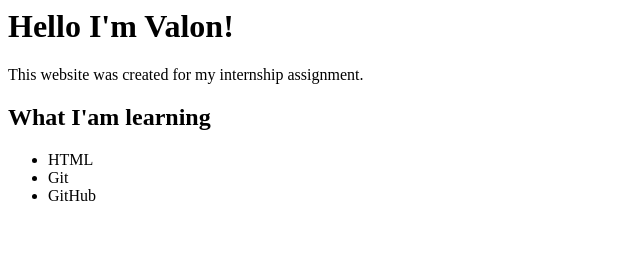
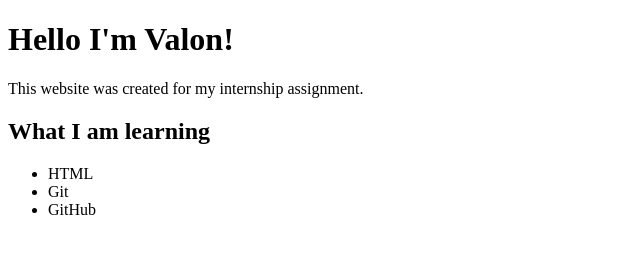
Before and after one commit to Valonidrizii/Git-praktike, a plain HTML site: page index.html in a window 1280 px wide. Shown: the whole page, without its empty margins (0-640 px from the left). Drawn offline with Linux system fonts and the light colour scheme.

Commit message:
Fix HTML doctype and heading text

```diff
--- a/index.html
+++ b/index.html
@@ -1,3 +1,4 @@
+<!DOCTYPE html>
 <html lang="en">
   <head>
     <meta charset="UTF-8" />
@@ -7,7 +8,7 @@
   <body>
     <h1>Hello I'm Valon!</h1>
     <p>This website was created for my internship assignment.</p>
-    <h2>What I'am learning</h2>
+    <h2>What I am learning</h2>
     <ul>
       <li>HTML</li>
       <li>Git</li>
```
